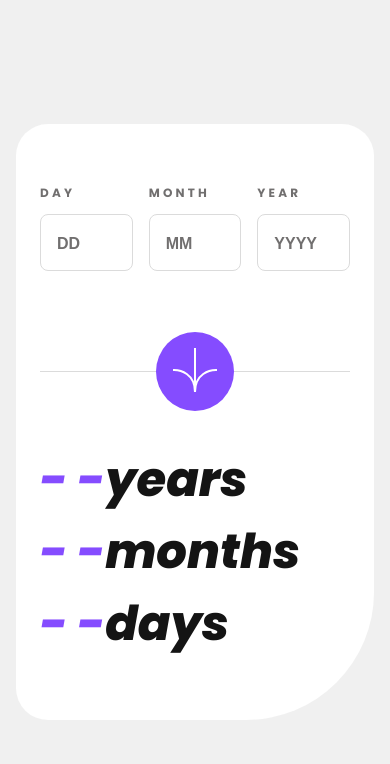
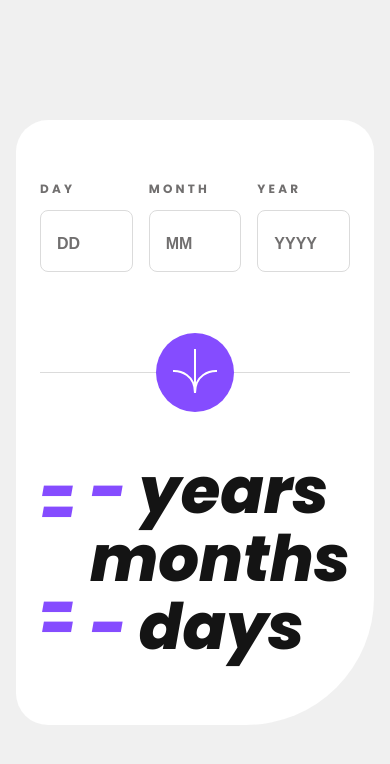
Before and after one commit to Dumont19/age-calculator-app-main, a plain HTML site: page index.html in a window 390 px wide. Drawn offline with Linux system fonts and the light colour scheme.

Commit message:
Fix layout

```diff
--- a/js/index.js
+++ b/js/index.js
@@ -31,6 +31,7 @@ const transformDate = () => {
             labelDay.style.color = 'var(--smoke-grey)'
             inputDay.classList.remove('error')
             errorMessage[0].style.display = 'none'
+            errorFormatMessage[0].style.display = 'none'
             resDay.textContent = `${data[2]}`
         }
 
@@ -38,7 +39,6 @@ const transformDate = () => {
             labelMonth.style.color = 'var(--light-red)'
             inputMonth.classList.add('error')
             errorMessage[1].style.display = 'block'
-            resMonth.textContent = '- -'
         } else if (numberPatternRegex.test(inputMonth.value) === false || rangeMonthPatternRegex.test(inputMonth.value) === false ){
             labelMonth.style.color = 'var(--light-red)'
             inputMonth.classList.add('error')
@@ -47,6 +47,7 @@ const transformDate = () => {
             labelMonth.style.color = 'var(--smoke-grey)'
             inputMonth.classList.remove('error')
             errorMessage[1].style.display = 'none'
+            errorFormatMessage[1].style.display = 'none'
             resMonth.textContent = `${data[1]}`
         }
 
@@ -62,6 +63,7 @@ const transformDate = () => {
             labelYear.style.color = 'var(--smoke-grey)'
             inputYear.classList.remove('error')
             errorMessage[2].style.display = 'none'
+            errorFormatMessage[2].style.display = 'none'
             resYear.textContent = `${data[0]}`
         }
     }
--- a/styles/style.css
+++ b/styles/style.css
@@ -125,15 +125,14 @@ input:hover {
 }
 .result span {
     color: var(--purple);
-    font-size: 5rem;
-    font-size: 4rem;
+    font-size: 7rem;
     font-weight: 800;
     font-style: italic;
+    margin-right: .75rem;
 }
 
 .result p {
     color: var(--off-black);
-    font-size: 5.5rem;
     font-size: 6rem;
     font-weight: 800;
     font-style: italic;
@@ -142,16 +141,19 @@ input:hover {
 .result-y {
     display: flex;
     align-items: center;
+    height: 120px;
 }
 
 .result-m {
     display: flex;
     align-items: center;
+    height: 120px;
 }
 
 .result-d {
     display: flex;
     align-items: center;
+    height: 120px;
 }
 
 .error {
@@ -186,7 +188,7 @@ input:hover {
     }
 
     input  {
-        font-size: 1.25rem;
+        font-size: 1.5rem;
     }
 
     input::placeholder {
@@ -198,14 +200,21 @@ input:hover {
     }
 
     .result {
-        margin-top: 4.5rem;
+        margin-top: 5.5rem;
+    }
+
+    .result-d,
+    .result-m,
+    .result-y {
+        height: 60px;
+        margin-bottom: .5rem;
     }
 
     .result span {
-        font-size: 3rem;
+        font-size: 4rem;
     }
 
     .result p {
-        font-size: 3rem;
+        font-size: 4rem;
     }
 }
```
